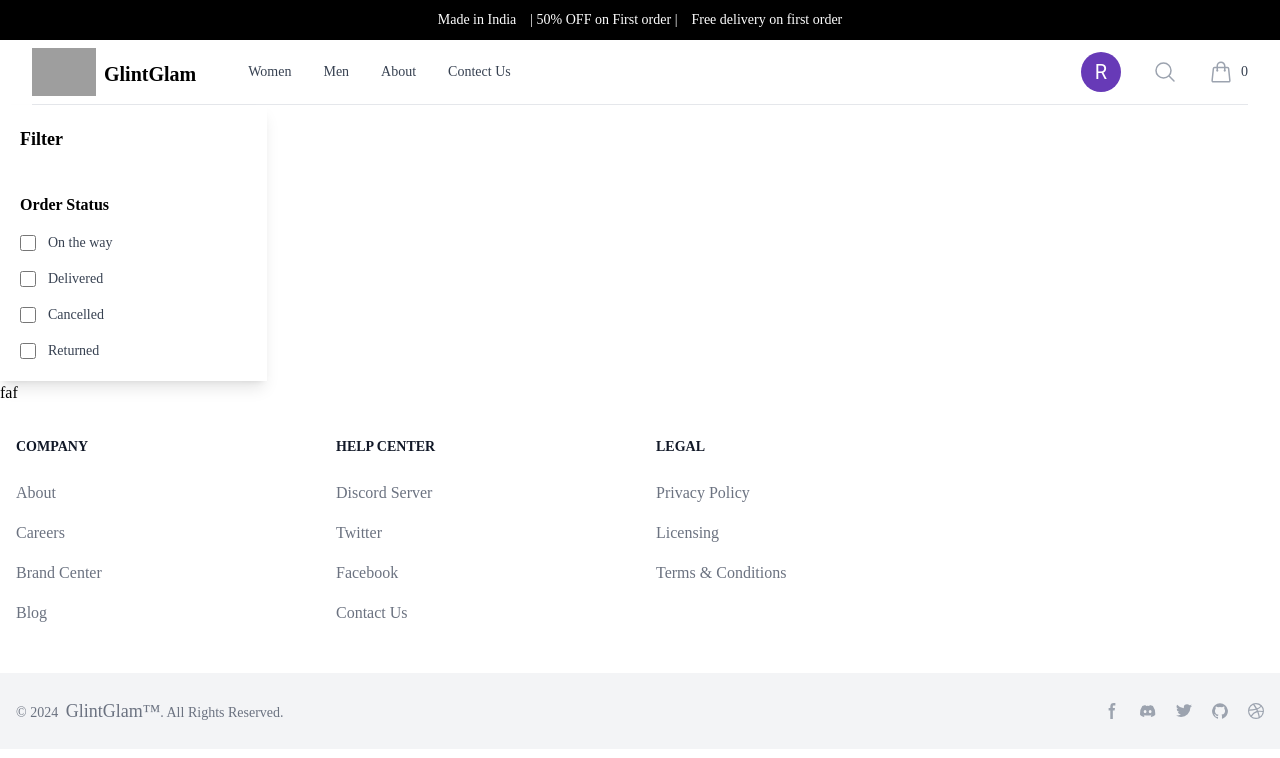
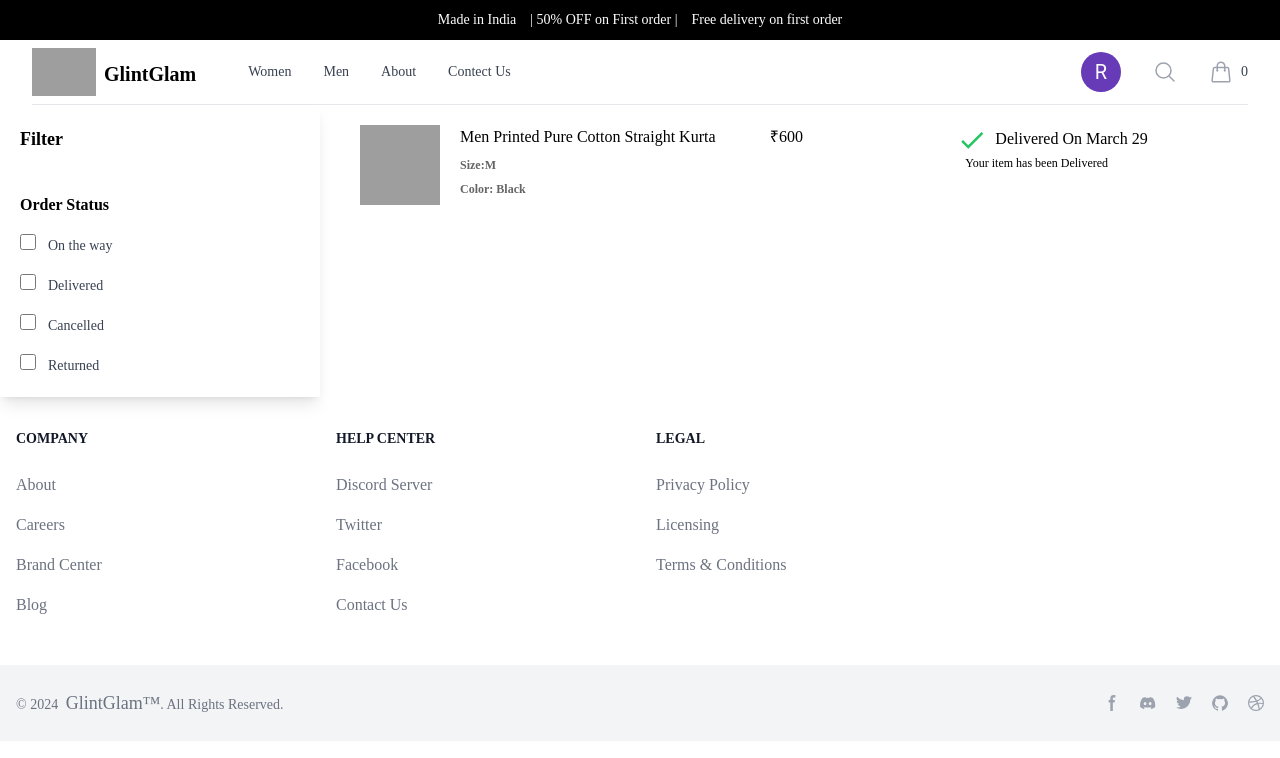
Before and after one commit to rehanshaikh55/Full-stack-ecommerce, a React (Create React App) app: page / in a window 1280 px wide. Shown: the top 758 px of the page. Built offline with nearby package versions, Linux system fonts and the light colour scheme; grey boxes are pictures that could not be loaded.

Commit message:
ordercard

```diff
--- a/src/customer/components/Order/Order.jsx
+++ b/src/customer/components/Order/Order.jsx
@@ -1,5 +1,6 @@
 import React from "react";
 import { Grid } from "@mui/material";
+import OrderCard from "./OrderCard";
 const orderStatus = [
   { lable: "On the way", value: "on_the_way" },
   { lable: "Delivered", value: "delivered" },
@@ -10,14 +11,19 @@ const orderStatus = [
 const Order = () => {
   return (
     <div>
-      <Grid container spacing={0} sx={{ justifyContent: "space-between" }}>
-        <Grid item xs={2.5}>
+      <Grid
+        container
+        className=""
+        spacing={0}
+        sx={{ justifyContent: "space-between" }}
+      >
+        <Grid item xs={3}>
           <div className=" h-auto shadow-lg bg-white p-5 sticky top-5">
             <h1 className=" font-bold text-lg">Filter</h1>
             <div className=" space-y-4 mt-10">
               <h1 className=" font-semibold">Order Status</h1>
               {orderStatus.map((option) => (
-                <div className=" flex items-center">
+                <div className="items-center">
                   <input
                     type="checkbox"
                     className=" h-4 w-4 border-gray-400 focus:ring-black"
@@ -34,11 +40,9 @@ const Order = () => {
             </div>
           </div>
         </Grid>
-      </Grid>
-      <Grid item>
-
-     faf
-
+        <Grid item xs={9}>
+          <OrderCard />
+        </Grid>
       </Grid>
     </div>
   );
--- /dev/null
+++ b/src/customer/components/Order/OrderCard.jsx
@@ -0,0 +1,44 @@
+import React from 'react'
+import { Grid } from '@mui/material'
+import DoneIcon from '@mui/icons-material/Done';
+import AdjustIcon from '@mui/icons-material/Adjust';
+
+const OrderCard = () => {
+  return (
+    <div className=' px-10 py-5'>
+      <Grid container spacing={2} sx={{justifyContent:"space-between"}}>
+           <Grid sx={6} item>
+             <div className=' flex cursor-pointer '>
+                <img className=' h-[5rem] w-[5rem] object-cover object-top' src="https://rukminim1.flixcart.com/image/612/612/l5h2xe80/kurta/x/6/n/xl-kast-tile-green-majestic-man-original-imagg4z33hu4kzpv.jpeg?q=70" alt="" />
+             <div className='ml-5 space-y-2'>
+              <p className=''>Men Printed Pure Cotton Straight Kurta</p>
+              <p className=' opacity-60 text-xs font-semibold '>Size:M</p>
+              <p className=' opacity-60 text-xs font-semibold '>Color: Black</p>
+             </div>
+             </div>
+            </Grid>
+            <Grid item xs={2}>
+                    <p>₹600</p>
+            </Grid>
+            <Grid item xs={4}>
+                {true && <div>
+                    <p className=' space-x-2'>
+                    <DoneIcon className=' text-green-500 font-bold text-lg' sx={{height:'30px',width:'30px'}} />
+                    <span>Delivered On March 29</span>
+                </p>
+                <p className=' text-xs pl-2'>
+                    Your item has been Delivered
+                </p>
+                    </div>}
+                {false &&<p className=' space-x-2'>
+
+                    <AdjustIcon className=' text-blue-500 font-bold ' sx={{height:'30px',width:'30px'}} />
+                    <span> Expected deliver On March 29</span>
+                </p>}
+            </Grid>
+      </Grid>
+    </div>
+  )
+}
+
+export default OrderCard
```
